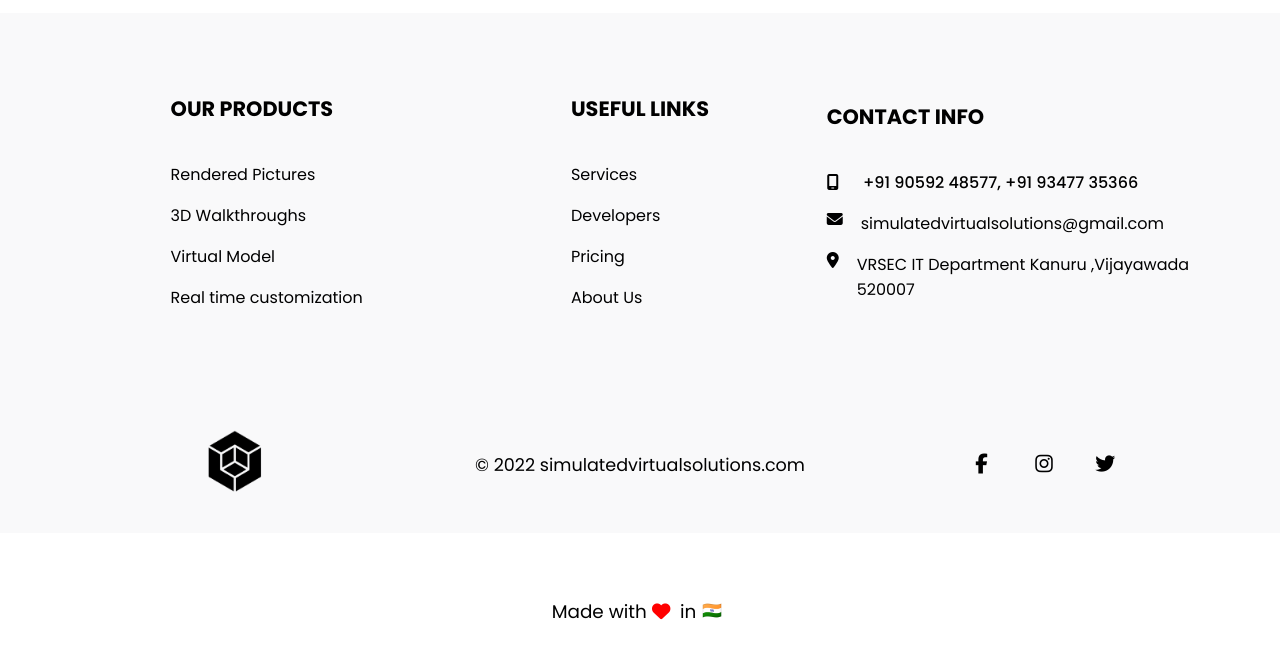
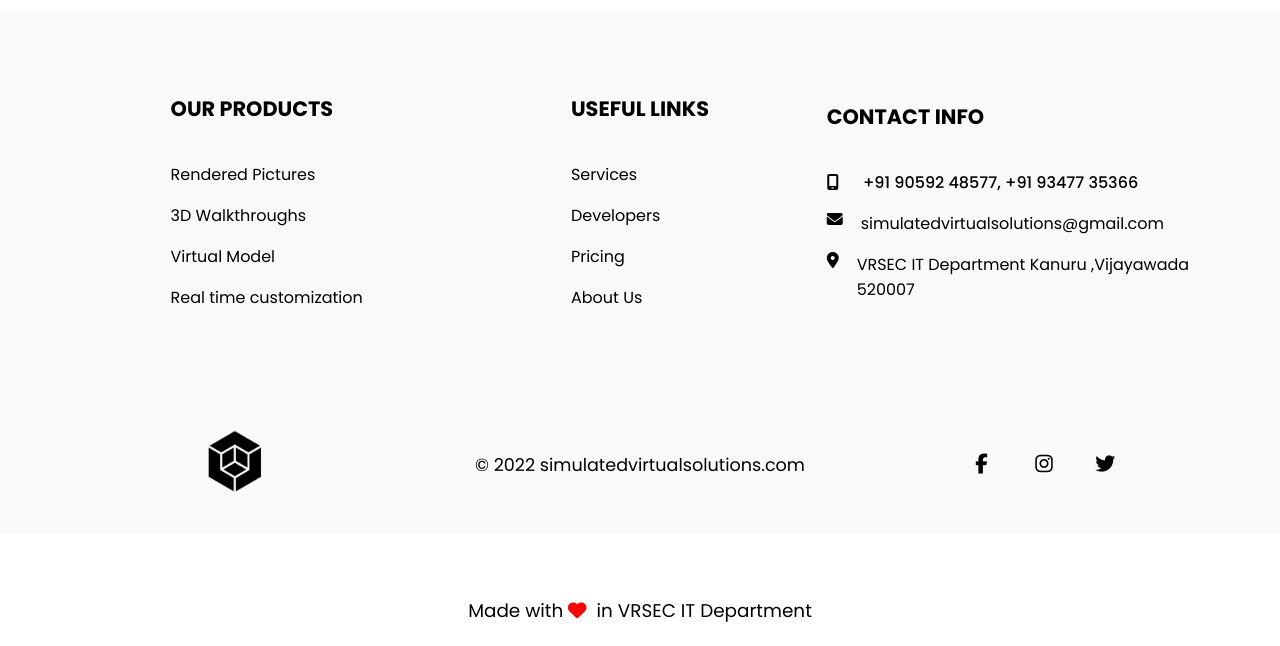
Before and after one commit to kranthi111/simulated-virtual-solutions, a plain HTML site: page pages/services.html in a window 1280 px wide. Shown: the part 2503-3149 px from the top of the page. Drawn offline with nearby package versions, Linux system fonts and the light colour scheme.

Commit message:
Update services.html

```diff
--- a/pages/services.html
+++ b/pages/services.html
@@ -322,9 +322,10 @@
             Made with <i class="fa-solid fa-heart fa-beat"></i>
         </p>
         <!-- <span class="love-img"> <img src="images/love.png" alt="love-with-arrow">
-        </span> -->
+            </span> -->
         <p>in</p>
-        <span class="india-img"><img src="../images/india.png" alt="india-flag" /></span>
+        <!-- <span class="india-img"><img src="images/india.png" alt="india-flag" /></span> -->
+        <p class="vrsec-footer">VRSEC IT Department</p>
     </div>
 
     <div class="whatsapp-contact">
```
